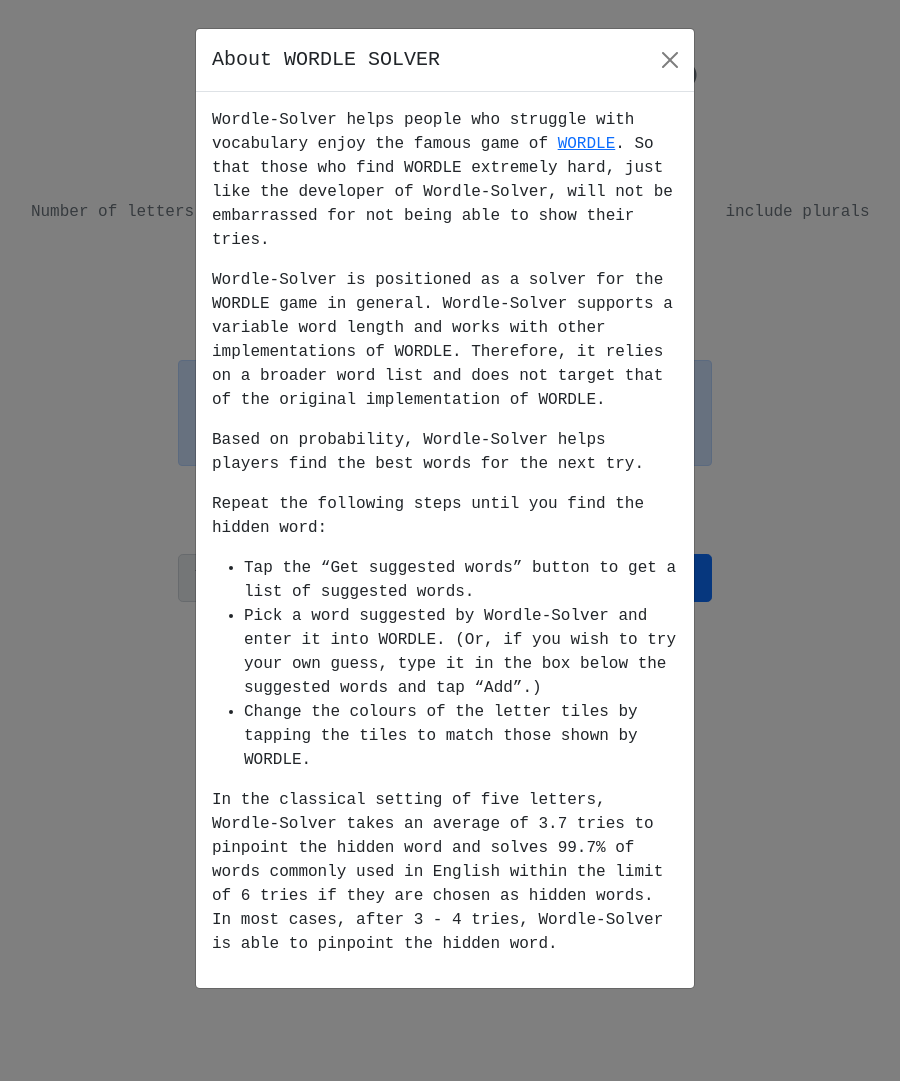
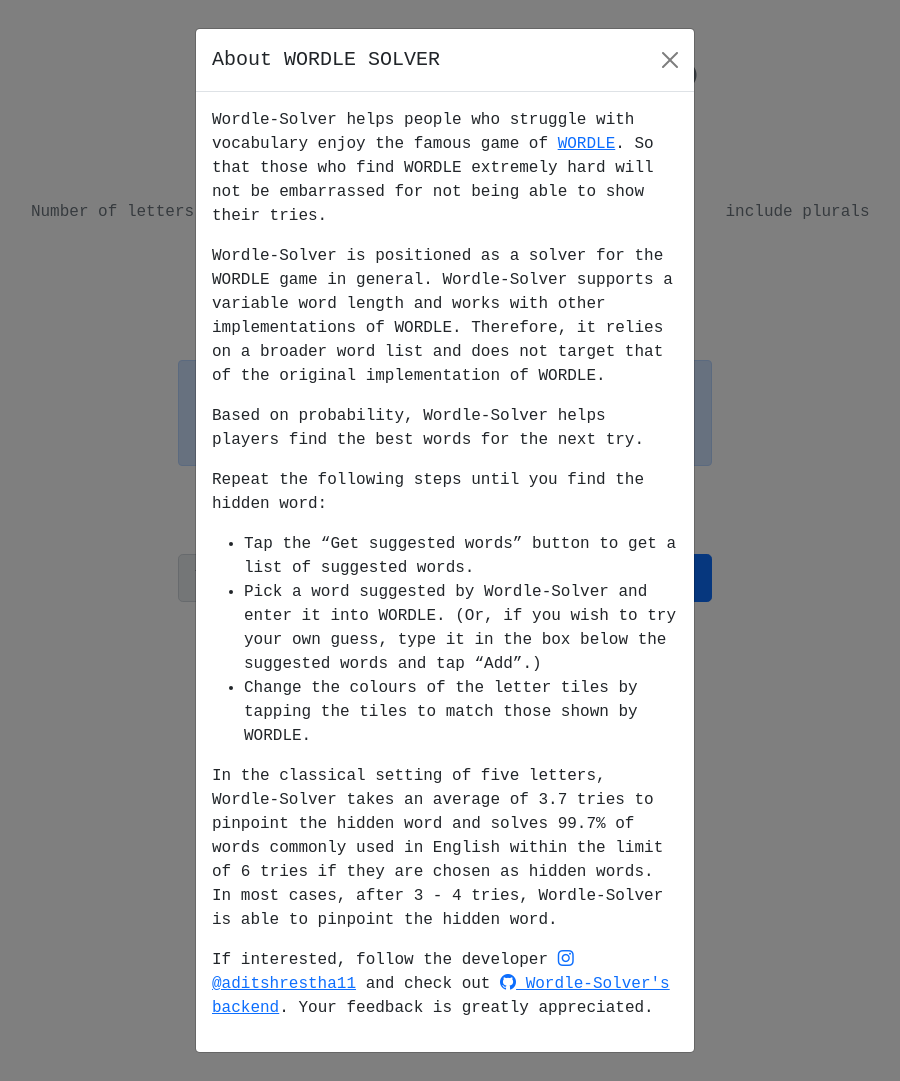
Before and after one commit to adithrestha/wordlesolver, a Flask app: page / in a window 1280 px wide, after a click that opens the changed part. Shown: the whole page, without its empty margins (195-1095 px from the left). Run offline with Flask 2, Linux system fonts and the light colour scheme; parts of the project's set-up code (start-up, migrations or seed data) failed here and were passed over; some libraries are stand-ins or nearby versions.

Commit message:
Update index.html

```diff
--- a/templates/index.html
+++ b/templates/index.html
@@ -80,8 +80,7 @@
                     <p>
                         Wordle-Solver helps people who struggle with vocabulary enjoy the famous game of
                         <a href="https://www.powerlanguage.co.uk/wordle/" target="_blank">WORDLE</a>.
-                        So that those who find WORDLE extremely hard, just
-                        like the developer of Wordle-Solver,
+                        So that those who find WORDLE extremely hard
                         will not be embarrassed for not being able to show their tries.
                     </p>
                     <p>
@@ -103,6 +102,11 @@
                         Wordle-Solver takes an average of 3.7 tries to pinpoint the hidden word and solves 99.7% of words commonly used in English within the limit of 6 tries if they are chosen as hidden words.
                         In most cases, after 3 - 4 tries, Wordle-Solver is able to pinpoint the hidden word.
                     </p>
+                    <p>
+                        <p> If interested, follow the developer <a href="https://www.instagram.com/aditshrestha11/?hl=en" target="_blank"><i class="bi bi-instagram"></i> @aditshrestha11</a>
+                            and check out <a href="https://github.com/adithrestha/wordlesolver" target="_blank"><i class="bi bi-github"></i> Wordle-Solver's backend</a>.
+                            Your feedback is greatly appreciated. </p>
+                    </p>
                 </div>
             </div>
         </div>
```
